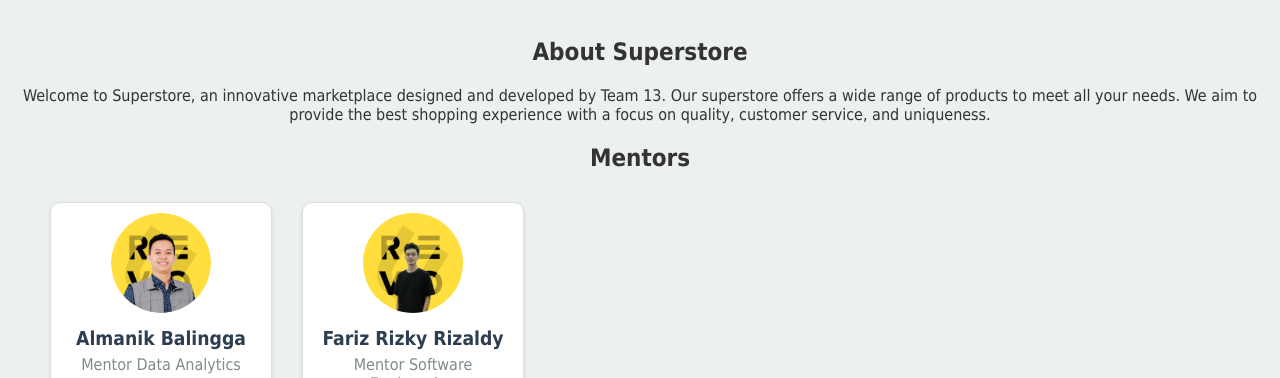
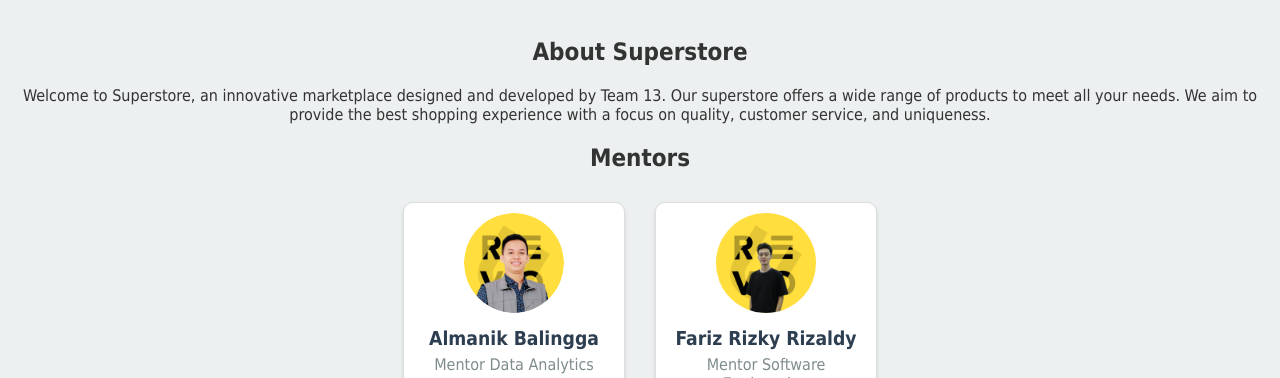
Before and after one commit to denicrizz/Tugas-milestone-untuk-memenuhi-ceklis, a plain HTML site: page index.html in a window 1280 px wide. Shown: the part 230-608 px from the top of the page. Drawn offline with Linux system fonts and the light colour scheme.

Commit message:
Update about.css

```diff
--- a/css/about.css
+++ b/css/about.css
@@ -60,7 +60,7 @@ nav a:hover {
 }
 .mentors-container {
 display: flex;
-justify-content: flex-start; /* Align items to the start */
+justify-content: center; /* Align items to the start */
 flex-wrap: wrap; /* Wrap to the next line if there's not enough space */
 gap: 10px; /* Optional: Add space between items */
 }
```
